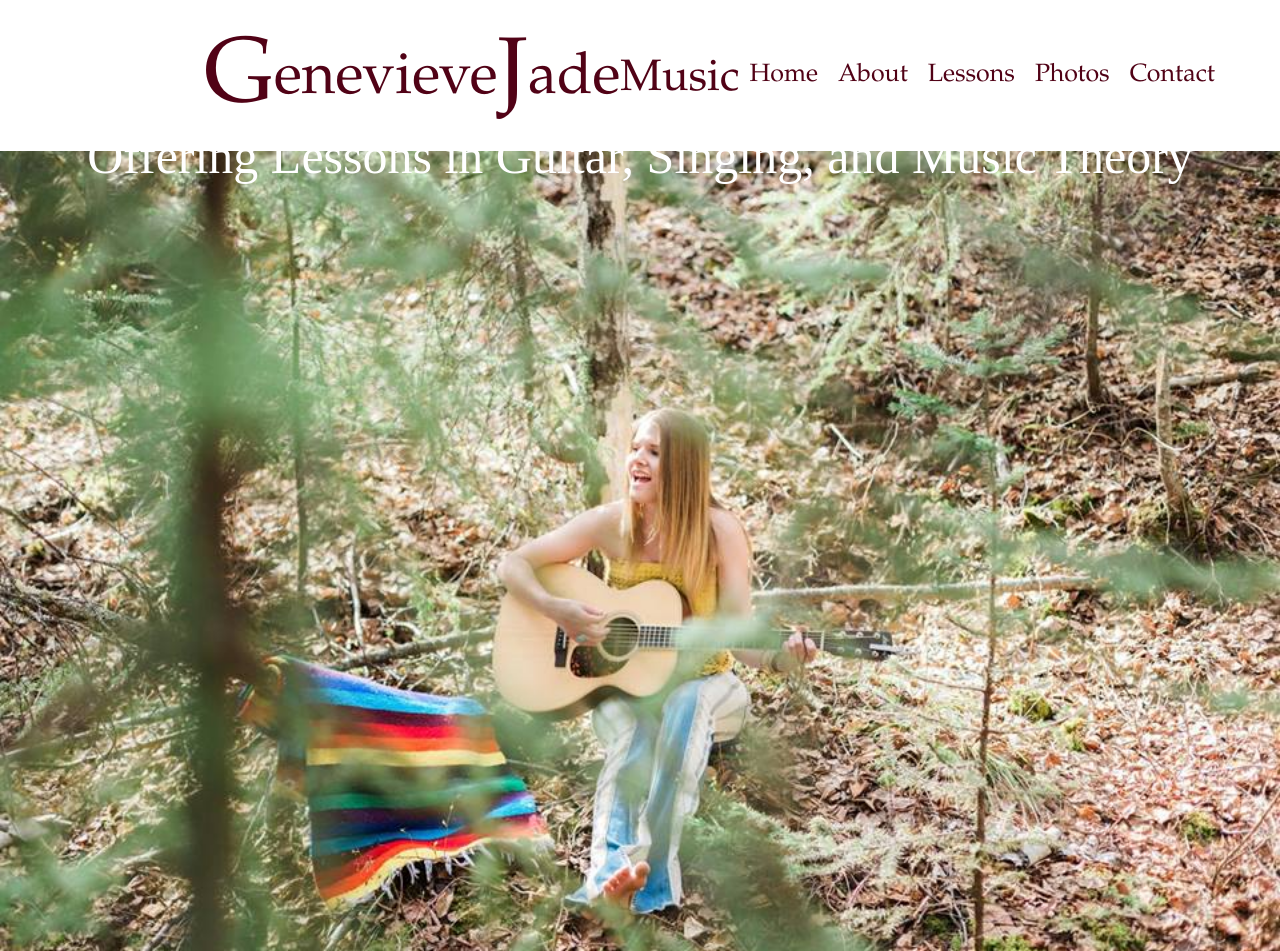
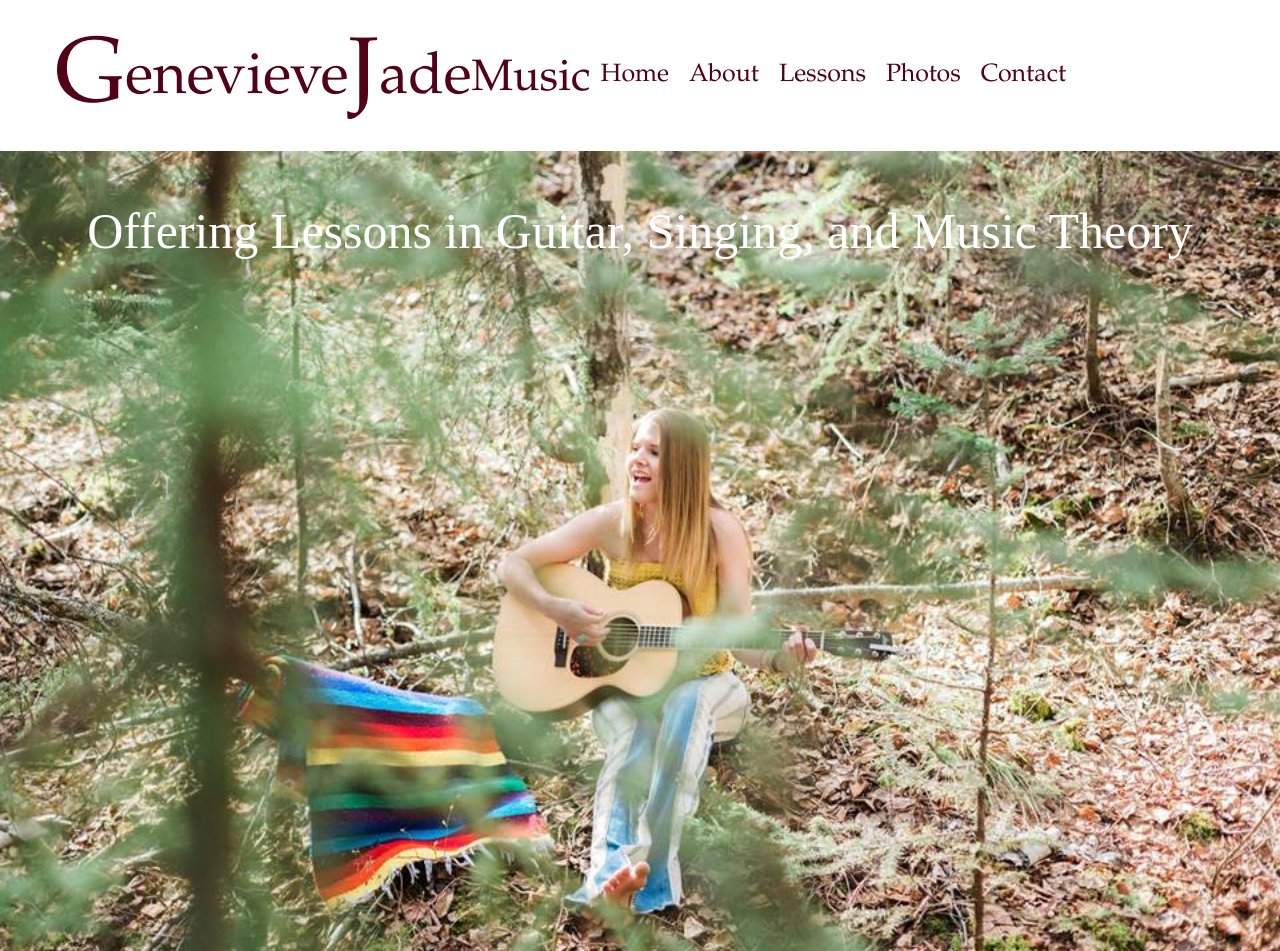
Before and after one commit to Lumberjack0504/daisy, a plain HTML site: page index.html in a window 1280 px wide. Shown: the top 951 px of the page. Drawn offline with nearby package versions, Linux system fonts and the light colour scheme.

Commit message:
Update main.css

```diff
--- a/main.css
+++ b/main.css
@@ -18,14 +18,6 @@ header .title-3 {
   font-size: 44px;
   font-family: Garamond, serif;
   color: #510216;
-}
-
-header .row {
-  float: left;
-}
-
-header .row {
-  float: right;
 }
 
 header .row, footer .row {
@@ -61,7 +53,7 @@ body {
 
 .jumbotron h3 {
   position: relative;
-  top: -400px;
+  top: -325px;
   font-size: 50px;
   font-family: serif;
   color: white;
```
